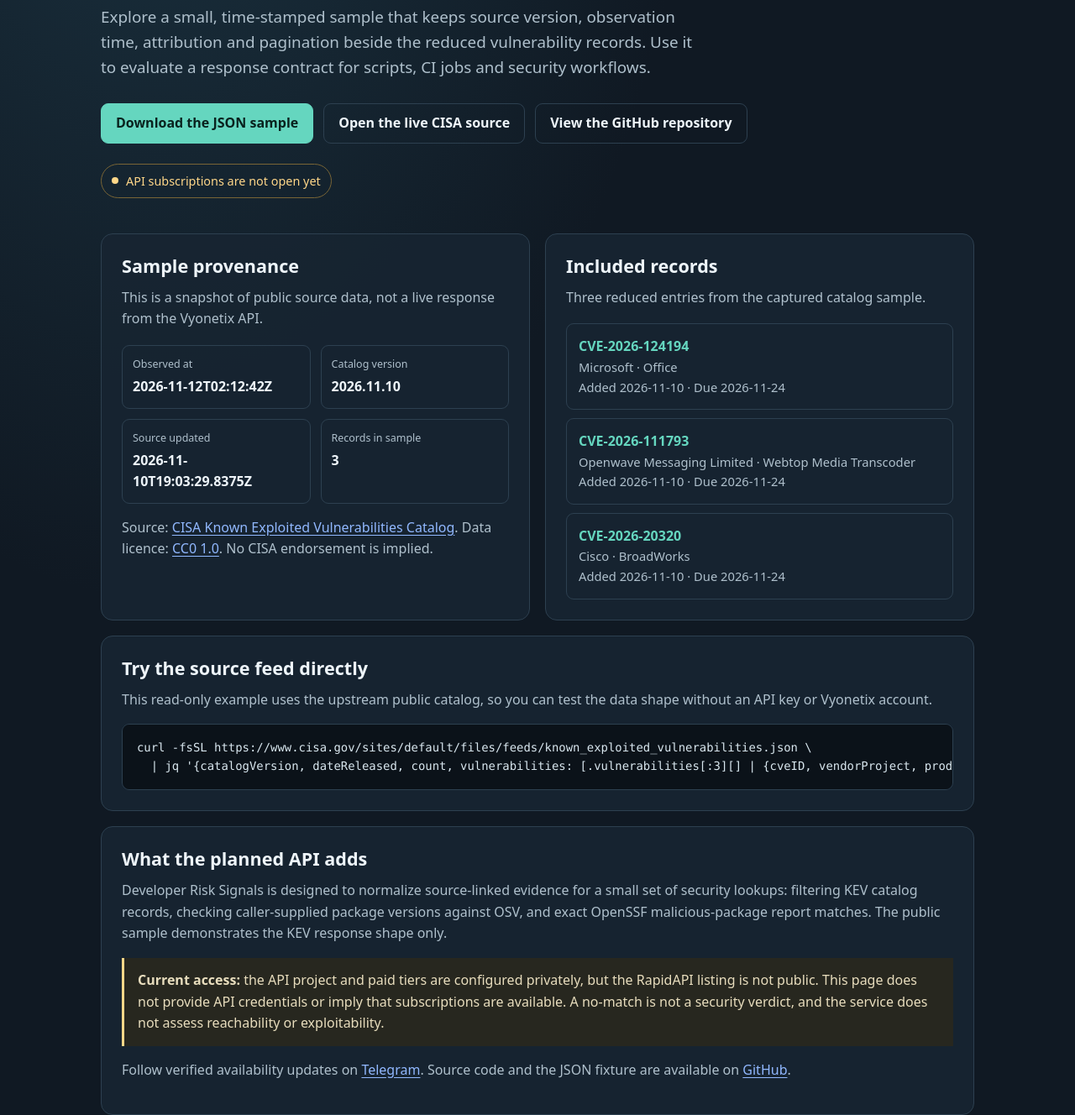
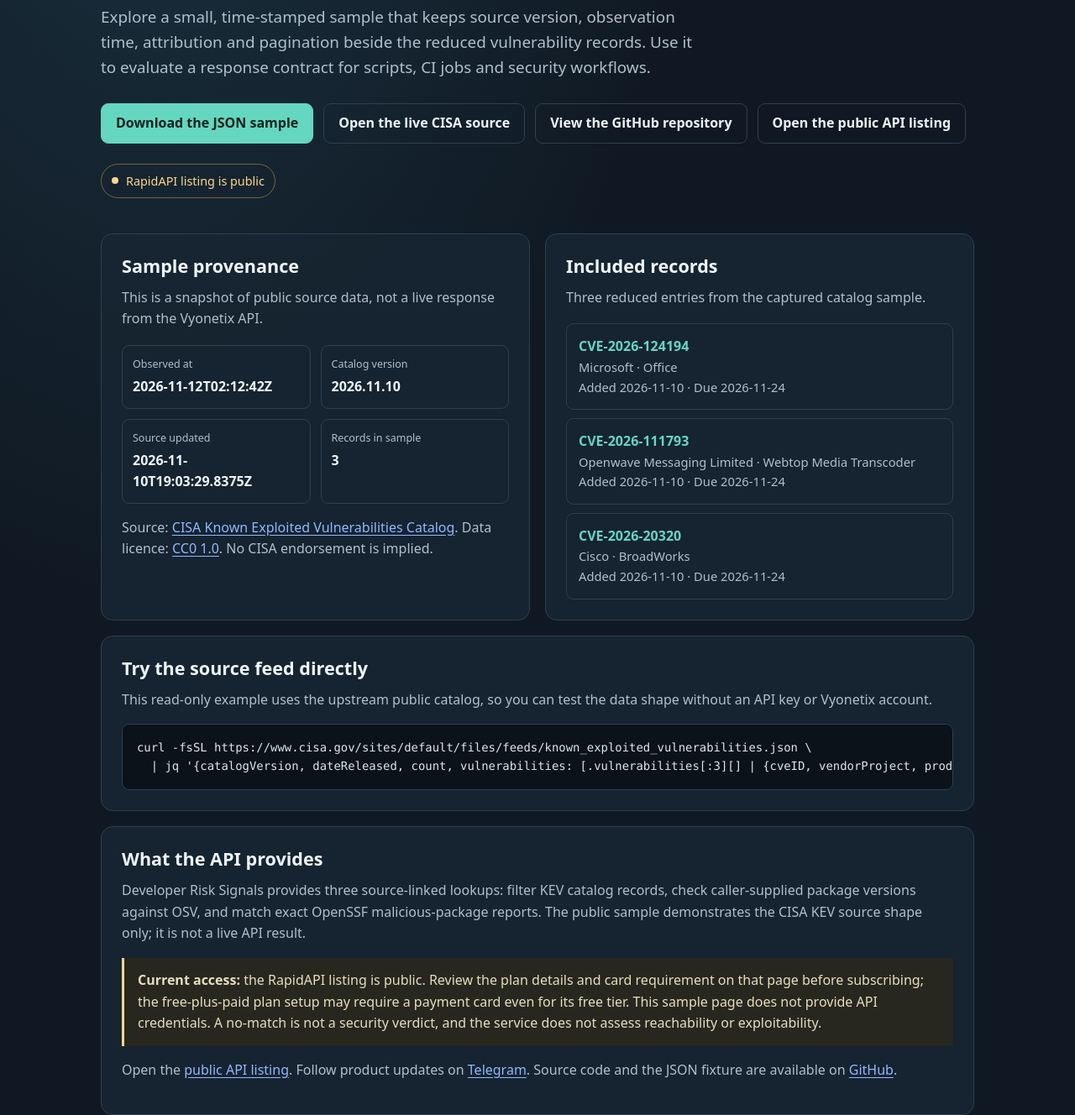
Before and after one commit to VYONETIX-SOLUTIONS/vyonetix-developer-risk-signals-demo, a plain HTML site: page index.html in a window 1280 px wide. Shown: the part 409-1737 px from the top of the page at 84% size. Drawn offline with Linux system fonts and the light colour scheme.

Commit message:
Update public API access status

```diff
--- a/index.html
+++ b/index.html
@@ -66,8 +66,9 @@
       <a class="button primary" href="kev-latest-sample.json" download>Download the JSON sample</a>
       <a class="button" href="https://www.cisa.gov/sites/default/files/feeds/known_exploited_vulnerabilities.json">Open the live CISA source</a>
       <a class="button" href="https://github.com/sudheer-vyo/vyonetix-developer-risk-signals-demo">View the GitHub repository</a>
+      <a class="button" href="https://rapidapi.com/vyonetix-solutions-vyonetix-solutions-default/api/vyonetix-developer-risk-signals">Open the public API listing</a>
     </div>
-    <div class="status" role="status">API subscriptions are not open yet</div>
+    <div class="status" role="status">RapidAPI listing is public</div>
 
     <section class="grid" aria-label="Sample details">
       <article class="card">
@@ -88,10 +89,10 @@
   | jq '{catalogVersion, dateReleased, count, vulnerabilities: [.vulnerabilities[:3][] | {cveID, vendorProject, product, dateAdded, dueDate, knownRansomwareCampaignUse}]}'</code></pre>
       </article>
       <article class="card full">
-        <h2>What the planned API adds</h2>
-        <p>Developer Risk Signals is designed to normalize source-linked evidence for a small set of security lookups: filtering KEV catalog records, checking caller-supplied package versions against OSV, and exact OpenSSF malicious-package report matches. The public sample demonstrates the KEV response shape only.</p>
-        <p class="note"><strong>Current access:</strong> the API project and paid tiers are configured privately, but the RapidAPI listing is not public. This page does not provide API credentials or imply that subscriptions are available. A no-match is not a security verdict, and the service does not assess reachability or exploitability.</p>
-        <p style="margin-top:16px">Follow verified availability updates on <a href="https://t.me/vyonetix_api_signals">Telegram</a>. Source code and the JSON fixture are available on <a href="https://github.com/sudheer-vyo/vyonetix-developer-risk-signals-demo">GitHub</a>.</p>
+        <h2>What the API provides</h2>
+        <p>Developer Risk Signals provides three source-linked lookups: filter KEV catalog records, check caller-supplied package versions against OSV, and match exact OpenSSF malicious-package reports. The public sample demonstrates the CISA KEV source shape only; it is not a live API result.</p>
+        <p class="note"><strong>Current access:</strong> the RapidAPI listing is public. Review the plan details and card requirement on that page before subscribing; the free-plus-paid plan setup may require a payment card even for its free tier. This sample page does not provide API credentials. A no-match is not a security verdict, and the service does not assess reachability or exploitability.</p>
+        <p style="margin-top:16px">Open the <a href="https://rapidapi.com/vyonetix-solutions-vyonetix-solutions-default/api/vyonetix-developer-risk-signals">public API listing</a>. Follow product updates on <a href="https://t.me/vyonetix_api_signals">Telegram</a>. Source code and the JSON fixture are available on <a href="https://github.com/sudheer-vyo/vyonetix-developer-risk-signals-demo">GitHub</a>.</p>
       </article>
     </section>
   </main>
```
Also changed, not shown: 1 other file.
